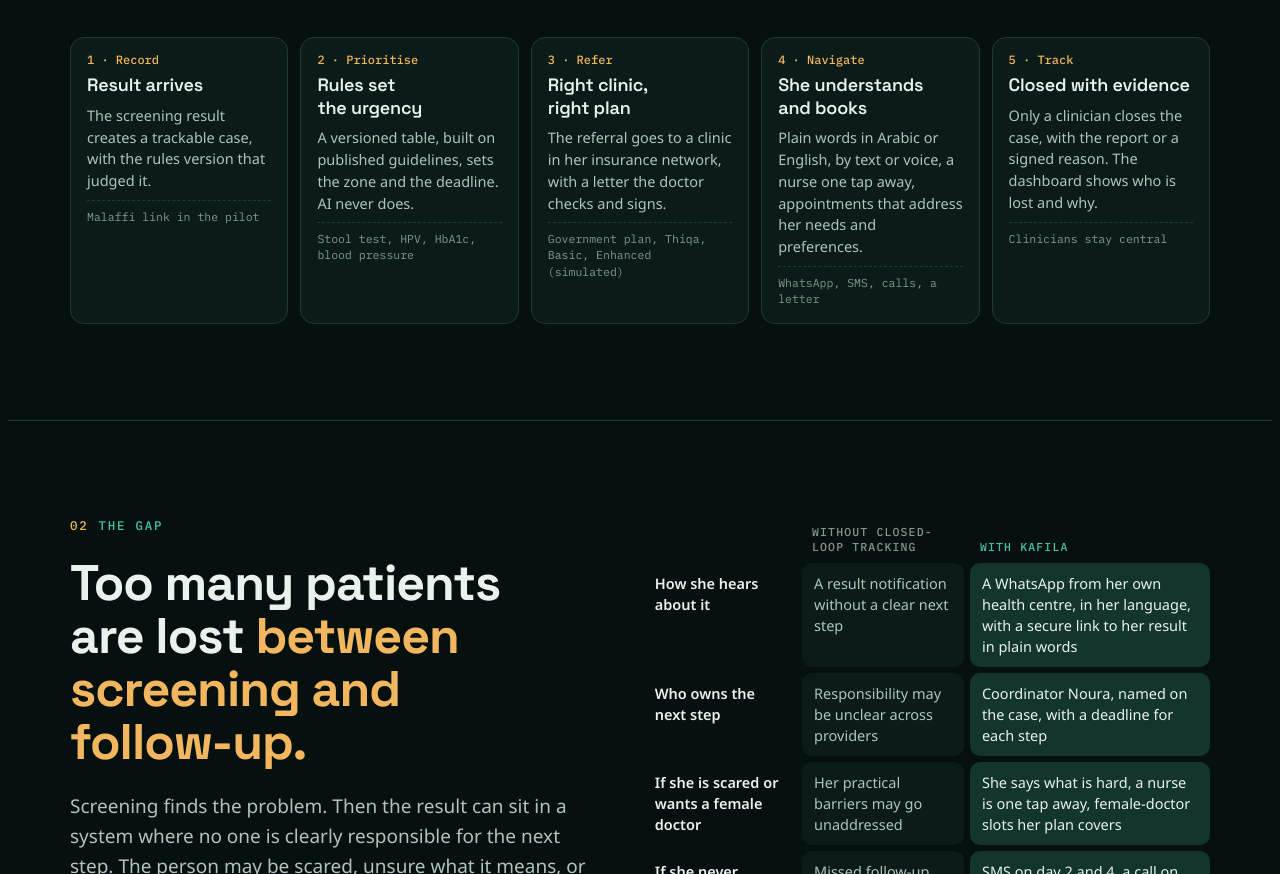
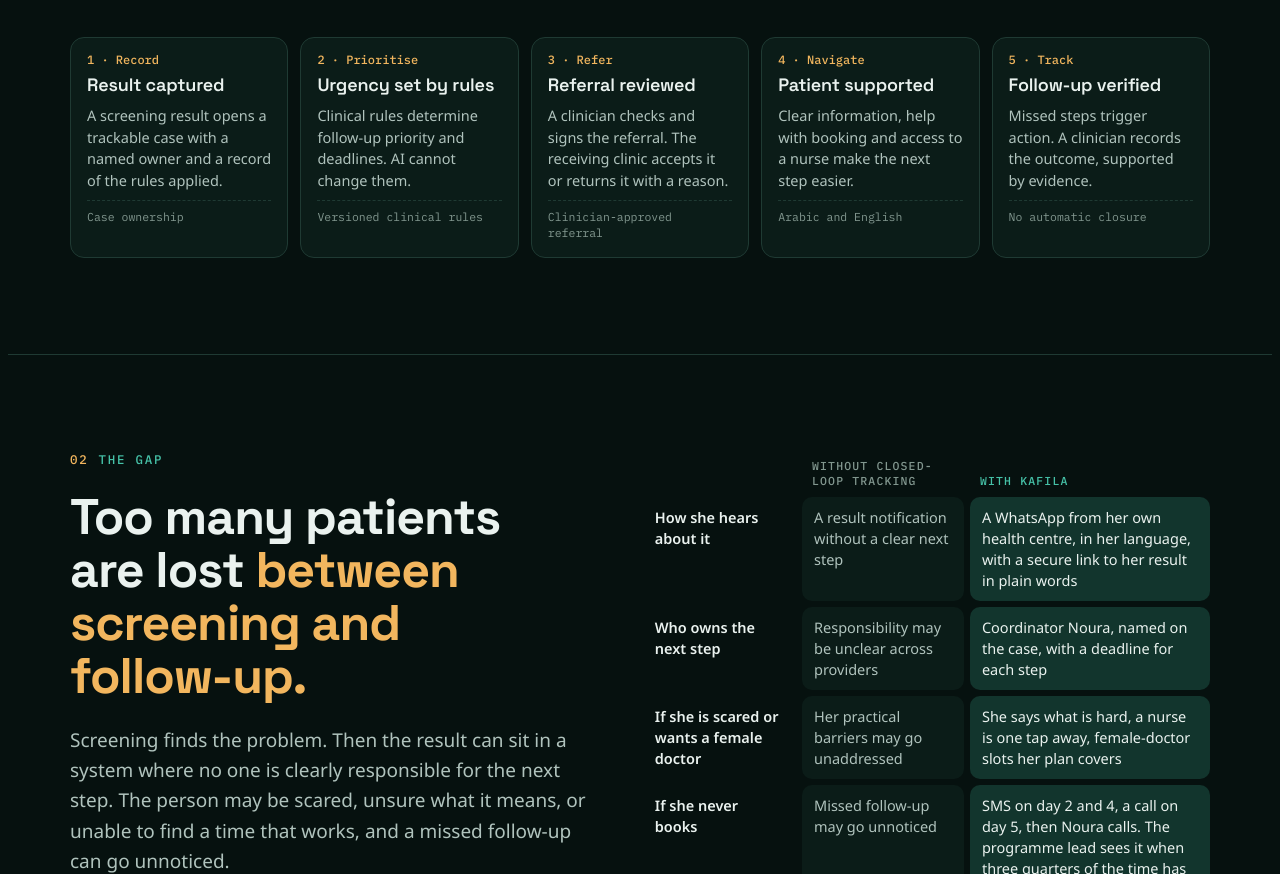
Before and after one commit to Anna-xxx/kafila, a plain HTML site: page index.html in a window 1280 px wide. Shown: the part 1837-2711 px from the top of the page. Drawn offline with Linux system fonts and the light colour scheme.

Commit message:
Five steps: Anna's wording for the five cards
Co-Authored-By: Claude Opus 5.5 <noreply@anthropic.com>
Claude-Session: https://claude.ai/code/session_01GspiD7aAGs5PZSb9oyc1TY

```diff
--- a/index.html
+++ b/index.html
@@ -388,11 +388,11 @@ footer .disc { margin-top: 18px; font-size: 13px; color: var(--ink-3); }
       </div>
     </div>
     <div class="steps5">
-      <div><span class="n">1 · Record</span><h3>Result arrives</h3><p>The screening result creates a trackable case, with the rules version that judged it.</p><span class="adphc">Malaffi link in the pilot</span></div>
-      <div><span class="n">2 · Prioritise</span><h3>Rules set the urgency</h3><p>A versioned table, built on published guidelines, sets the zone and the deadline. AI never does.</p><span class="adphc">Stool test, HPV, HbA1c, blood pressure</span></div>
-      <div><span class="n">3 · Refer</span><h3>Right clinic, right plan</h3><p>The referral goes to a clinic in her insurance network, with a letter the doctor checks and signs.</p><span class="adphc">Government plan, Thiqa, Basic, Enhanced (simulated)</span></div>
-      <div><span class="n">4 · Navigate</span><h3>She understands and books</h3><p>Plain words in Arabic or English, by text or voice, a nurse one tap away, appointments that address her needs and preferences.</p><span class="adphc">WhatsApp, SMS, calls, a letter</span></div>
-      <div><span class="n">5 · Track</span><h3>Closed with evidence</h3><p>Only a clinician closes the case, with the report or a signed reason. The dashboard shows who is lost and why.</p><span class="adphc">Clinicians stay central</span></div>
+      <div><span class="n">1 · Record</span><h3>Result captured</h3><p>A screening result opens a trackable case with a named owner and a record of the rules applied.</p><span class="adphc">Case ownership</span></div>
+      <div><span class="n">2 · Prioritise</span><h3>Urgency set by rules</h3><p>Clinical rules determine follow-up priority and deadlines. AI cannot change them.</p><span class="adphc">Versioned clinical rules</span></div>
+      <div><span class="n">3 · Refer</span><h3>Referral reviewed</h3><p>A clinician checks and signs the referral. The receiving clinic accepts it or returns it with a reason.</p><span class="adphc">Clinician-approved referral</span></div>
+      <div><span class="n">4 · Navigate</span><h3>Patient supported</h3><p>Clear information, help with booking and access to a nurse make the next step easier.</p><span class="adphc">Arabic and English</span></div>
+      <div><span class="n">5 · Track</span><h3>Follow-up verified</h3><p>Missed steps trigger action. A clinician records the outcome, supported by evidence.</p><span class="adphc">No automatic closure</span></div>
     </div>
   </div>
 </section>
```
